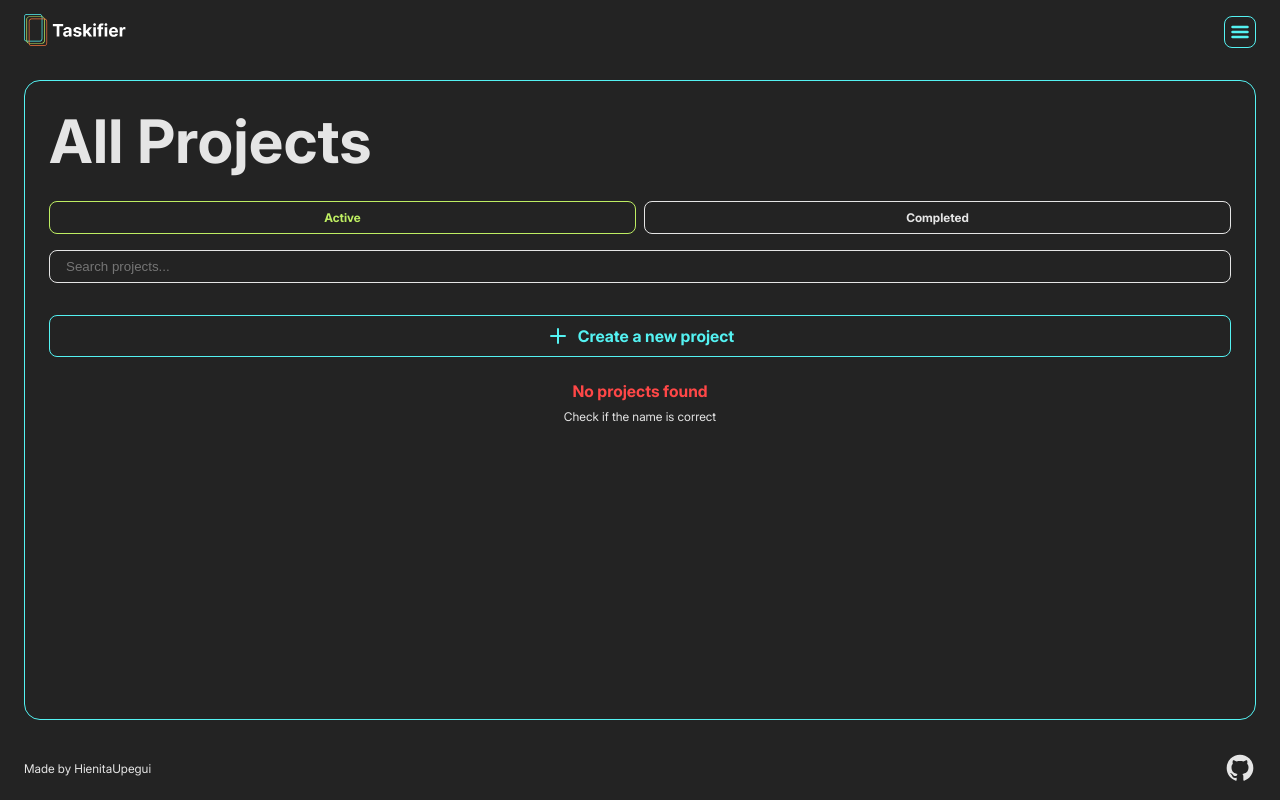
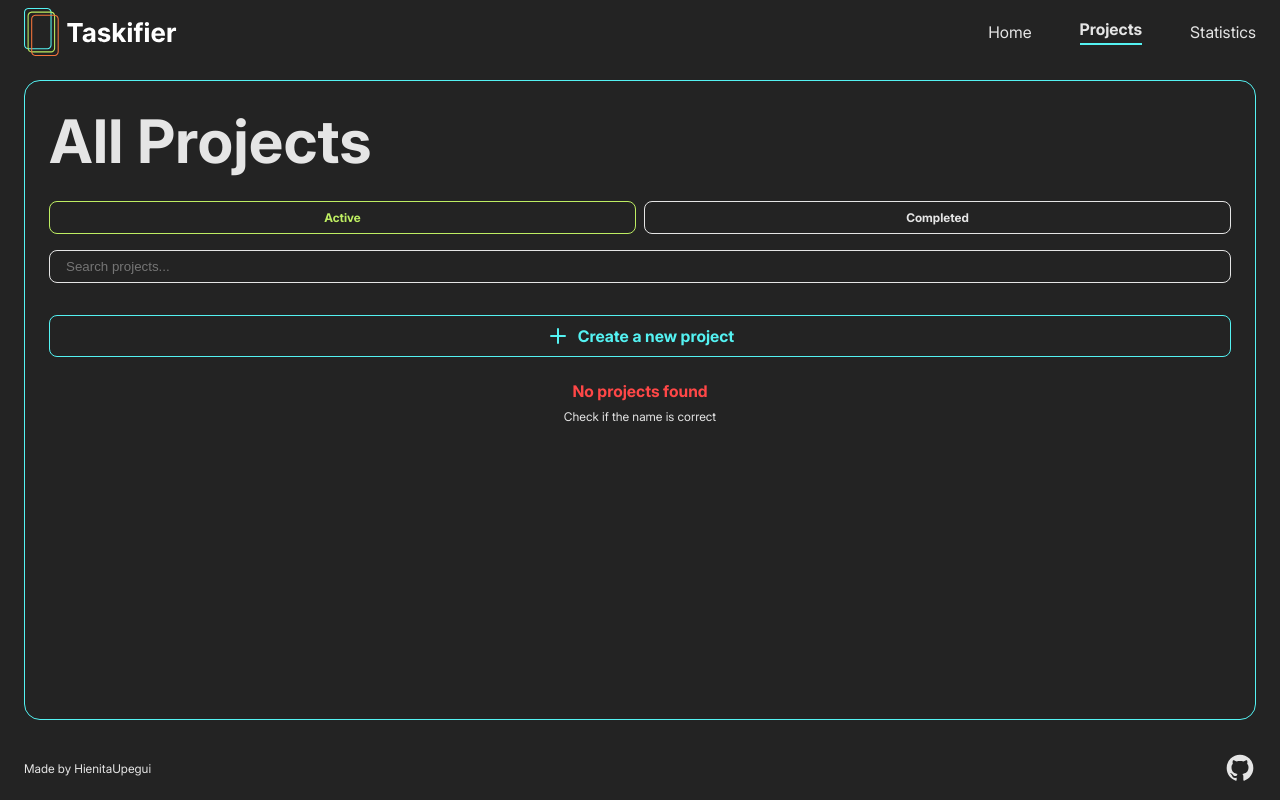
Before and after one commit to LaHienitaUpegui/Taskifier, a React (Vite) app: page /projects in a window 1280 px wide. Built offline with nearby package versions, Linux system fonts and the light colour scheme; the HTML template or start-up script is replaced by a standard one.

Commit message:
refactor: apply BEM naming to Header component
Converted all CSS class names to BEM convention (header__*).
Refactored mobile navigation to use dark theme with improved
accessibility. Added desktop navigation with proper styling.
Added new logo icon for navigation display.

```diff
--- a/src/components/Header.tsx
+++ b/src/components/Header.tsx
@@ -12,7 +12,7 @@ function Header() {
                     <img
                         src="/imgs/taskifier_logo.svg"
                         alt="Taskifier Logo"
-                        className="taskifier-logo"
+                        className="header__logo"
                     />
                 </NavLink>
                 <svg
@@ -20,7 +20,7 @@ function Header() {
                     width="32"
                     height="32"
                     viewBox="0 0 24 24"
-                    className="menu-icon"
+                    className="header__menu-icon"
                     onClick={() => setIsMenuOpen(!isMenuOpen)}
                 >
                     <path
@@ -34,19 +34,31 @@ function Header() {
                 </svg>
 
                 <nav
-                    className={`nav__container ${isMenuOpen ? "nav__container-open" : ""}`}
+                    className={`header__nav ${isMenuOpen ? "header__nav-open" : ""}`}
                 >
-                    <div className="nav-and-items">
-                        <div className="title-and-icon">
+                    <div className="header__nav-items">
+                        <div className="header__title-icon">
                             <p>Navigation menu</p>
 
-                            <button onClick={() => setIsMenuOpen(false)}>
-                                Close
-                            </button>
+                            <svg
+                                xmlns="http://www.w3.org/2000/svg"
+                                width="32"
+                                height="32"
+                                viewBox="0 0 20 20"
+                                className="header__close-button"
+                                onClick={() => setIsMenuOpen(false)}
+                            >
+                                <path
+                                    fill="var(--red-warning-texts)"
+                                    fillRule="evenodd"
+                                    d="M4.293 4.293a1 1 0 0 1 1.414 0L10 8.586l4.293-4.293a1 1 0 1 1 1.414 1.414L11.414 10l4.293 4.293a1 1 0 0 1-1.414 1.414L10 11.414l-4.293 4.293a1 1 0 0 1-1.414-1.414L8.586 10L4.293 5.707a1 1 0 0 1 0-1.414"
+                                    clipRule="evenodd"
+                                />
+                            </svg>
                         </div>
 
-                        <ul className="nav-list">
-                            <li className="nav__item">
+                        <ul className="header__nav-list">
+                            <li className="header__nav-item">
                                 <NavLink
                                     to="/"
                                     onClick={() => setIsMenuOpen(false)}
@@ -54,7 +66,7 @@ function Header() {
                                     Home
                                 </NavLink>
                             </li>
-                            <li className="nav__item">
+                            <li className="header__nav-item">
                                 <NavLink
                                     to="/projects"
                                     onClick={() => setIsMenuOpen(false)}
@@ -62,7 +74,7 @@ function Header() {
                                     Projects
                                 </NavLink>
                             </li>
-                            <li className="nav__item">
+                            <li className="header__nav-item">
                                 <NavLink
                                     to="/statistics"
                                     onClick={() => setIsMenuOpen(false)}
@@ -73,15 +85,11 @@ function Header() {
                         </ul>
                     </div>
 
-                    <div
-                        className="logo"
-                        style={{
-                            width: "32px",
-                            height: "32px",
-                            backgroundColor: "blue",
-                            borderRadius: "50%",
-                        }}
-                    ></div>
+                    <img
+                        src="../../public/imgs/logo_icon.svg"
+                        alt="Taskifier logo icon"
+                        className="header__taskifier-icon"
+                    />
                 </nav>
             </header>
         </>
--- a/src/styles/header.css
+++ b/src/styles/header.css
@@ -8,17 +8,65 @@
 
     padding: var(--pad-16px) 0;
 
-    .menu-icon {
+    .header__menu-icon {
         border: 1px solid var(--neon-blue-buttons-border);
         border-radius: var(--border-radius-8px);
+
+        @media (min-width: 1024px) {
+            display: none;
+            pointer-events: none;
         }
     }
 
-.nav__container {
-    display: none;
+    a {
+        text-decoration: none;
+        display: flex;
+        align-items: center;
     }
 
-.nav__container.nav__container-open {
+    .header__logo {
+        @media (min-width: 1024px) {
+            height: 48px;
+        }
+    }
+}
+
+.header__nav {
+    display: none;
+
+    @media (min-width: 1024px) {
+        display: block;
+
+        .header__title-icon {
+            display: none;
+            pointer-events: none;
+        }
+
+        .header__nav-list {
+            list-style: none;
+            padding: 0;
+            margin: 0;
+
+            display: flex;
+            align-items: center;
+            gap: var(--spacing-48px);
+
+            .header__nav-item a {
+                text-decoration: none;
+                color: var(--main-white-textcolor);
+            }
+
+            .header__nav-item a.active {
+                font-weight: bold;
+                border-bottom: 2px solid var(--neon-blue-border);
+
+                padding-bottom: var(--pad-4px);
+            }
+        }
+    }
+}
+
+.header__nav.header__nav-open {
     display: block;
     position: fixed;
     top: 0;
@@ -30,27 +78,32 @@
     width: 100%;
 
     padding: var(--pad-24px);
-    background-color: var(--main-white-bgs);
+    background-color: var(--dark-gray-bgs);
 
     display: flex;
     flex-direction: column;
     justify-content: space-between;
     align-items: center;
 
-    .nav-and-items {
+    .header__nav-items {
         display: flex;
         flex-direction: column;
         width: 100%;
         gap: var(--spacing-32px);
-    }
 
-    .title-and-icon {
+        .header__title-icon {
             display: flex;
             align-items: center;
             justify-content: space-between;
         }
 
-    .nav-list {
+        .header__close-button {
+            border: 1px solid var(--red-warning-borders);
+            border-radius: var(--border-radius-8px);
+        }
+    }
+
+    .header__nav-list {
         list-style: none;
         padding: 0;
         margin: 0;
@@ -58,17 +111,24 @@
         display: flex;
         flex-direction: column;
         gap: var(--spacing-16px);
-    }
 
-    .nav__item a {
+        .header__nav-item a {
             display: block;
             padding: var(--pad-16px);
             text-decoration: none;
-        color: black;
+            color: var(--main-white-textcolor);
         }
 
-    .nav__item a.active {
+        .header__nav-item a.active {
             font-weight: bold;
-        background-color: green;
+            border: 1px solid var(--neon-blue-border);
+            border-radius: var(--border-radius-8px);
         }
     }
+}
+
+.header__taskifier-icon {
+    @media (min-width: 1024px) {
+        display: none;
+    }
+}
```
Also changed, not shown: public/imgs/logo_icon.svg (added). Lines whose indentation alone changed are shown as unchanged.
